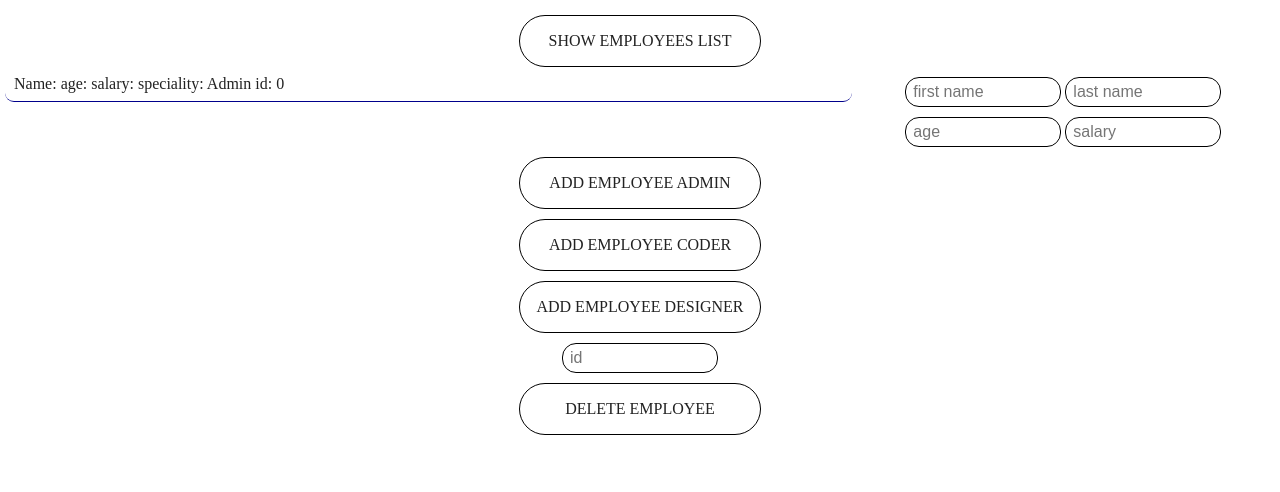
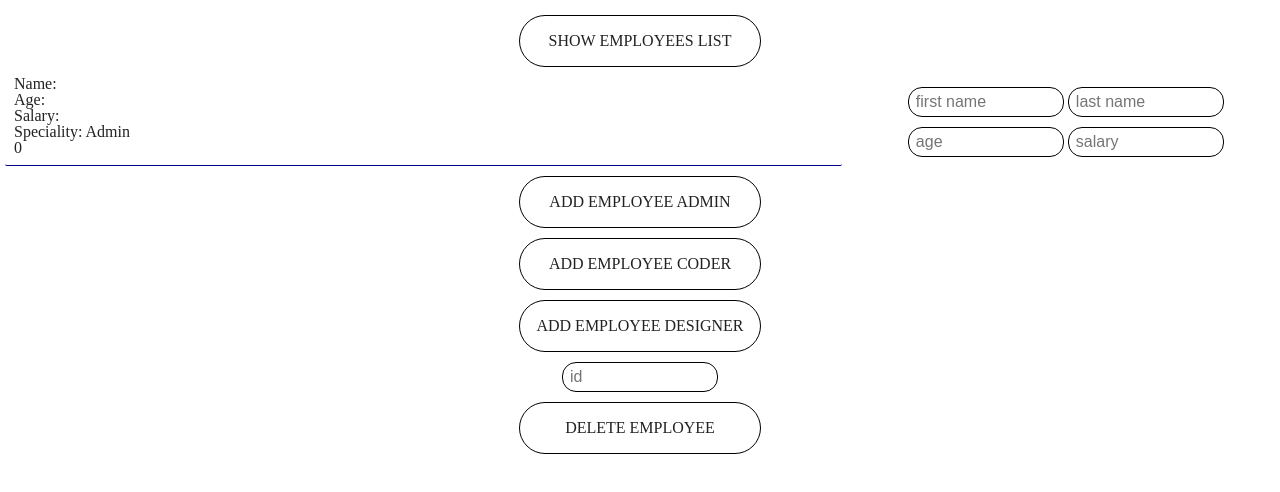
Before and after one commit to Vladimir-github-account/js_practice_company_on_classes, a plain HTML site: page index.html in a window 1280 px wide. Both pictures are taken after a click on the element "ADD EMPLOYEE ADMIN". Drawn offline with Linux system fonts and the light colour scheme.

Commit message:
Improved styles meta viewport added EmployeeListListItem headers added

```diff
--- a/assets/css/style.css
+++ b/assets/css/style.css
@@ -21,13 +21,14 @@ form {
 
 #getEmployeesList{
     flex:1;
+    margin-right: 15px;
 }
 
 #getEmployeesList > li {
     border-bottom: 1px solid darkblue;
 
     padding: 9px;
-    border-radius: 9px;
+    border-radius: 2px;
 }
 
 #getEmployeesList > li + li {
--- a/assets/js/viewmodel/index.js
+++ b/assets/js/viewmodel/index.js
@@ -20,12 +20,34 @@ function showEmployeesList() {
     }
 
     freshcode.employeesArray.forEach(employee =>
-        getEmployeesList.append(createEmployeesListListItemElem(`Name: ${employee.firstName} ${employee.lastName} age: ${employee.age} salary: ${employee.salary} speciality: ${employee.speciality} id:  ${employee.id}`))
+        getEmployeesList.append(createEmployeesListListItemElem(employee))
     );
 
     function createEmployeesListListItemElem(employee){
         const employeesListListItem = document.createElement("li");
-        employeesListListItem.innerText = employee;
+
+        const fullNameHeader =  document.createElement("h3");
+        fullNameHeader.classList.add('fullNameHeader');
+        fullNameHeader.innerText = 'Name: ' + employee.firstName + ' ' + employee.lastName;
+        const ageHeader =  document.createElement("h3");
+        ageHeader.classList.add('ageHeader');
+        ageHeader.innerText = 'Age: ' + employee.age ;
+        const salaryHeader =  document.createElement("h3");
+        salaryHeader.classList.add('salaryHeader');
+        salaryHeader.innerText ='Salary: ' + employee.salary;
+        const specialityHeader =  document.createElement("h3");
+        specialityHeader.classList.add('salaryHeader');
+        specialityHeader.innerText ='Speciality: ' + employee.speciality;
+        const idHeader =  document.createElement("h3");
+        idHeader.classList.add('idHeader');
+        idHeader.innerText = employee.id;
+
+        employeesListListItem.appendChild(fullNameHeader);
+        employeesListListItem.appendChild(ageHeader);
+        employeesListListItem.appendChild(salaryHeader);
+        employeesListListItem.appendChild(specialityHeader);
+        employeesListListItem.appendChild(idHeader);
+
         return employeesListListItem;
     }
 
```
